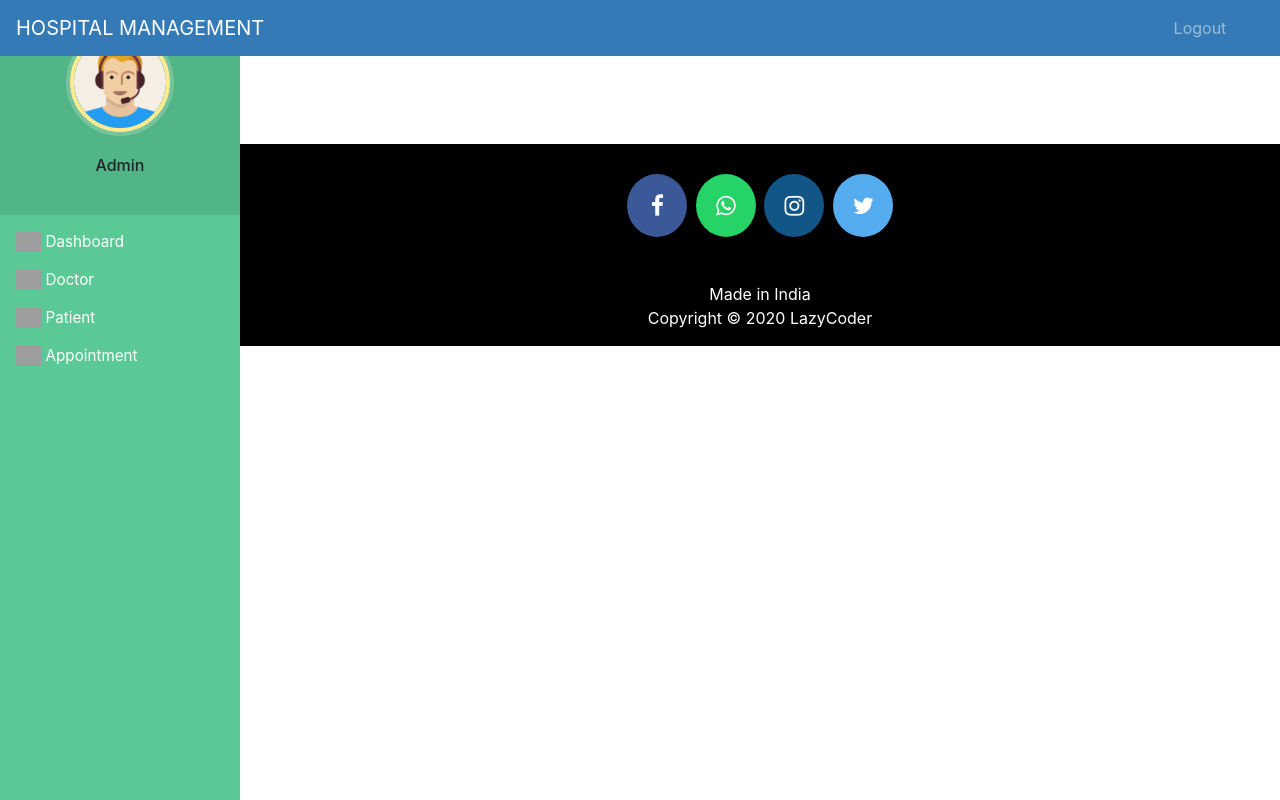
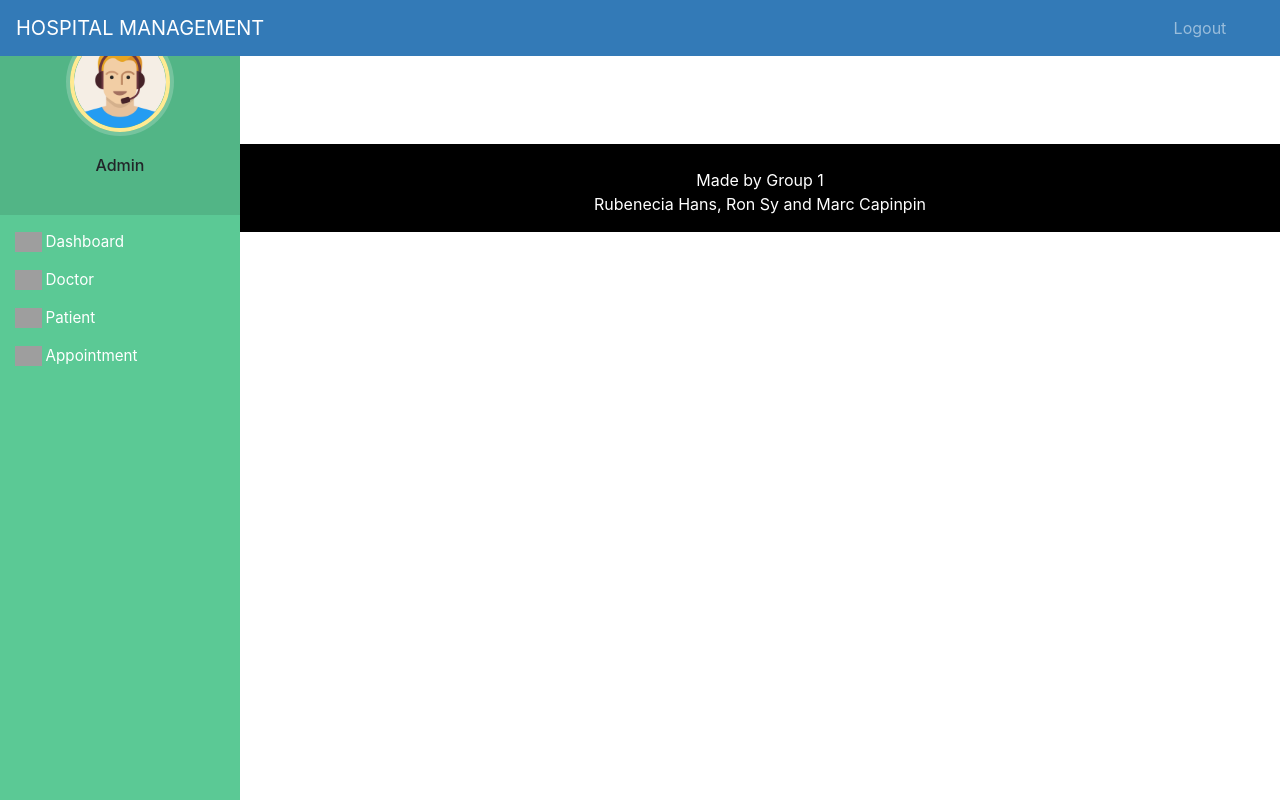
Before and after one commit to HansRubenecia/Hospital-Management-, a Django app: template templates/hospital/admin_base.html in a window 1280 px wide. Run offline with Django 3.2, Linux system fonts and the light colour scheme; the template is opened without the code that fills it, so the values that code supplies are empty; some libraries are stand-ins or nearby versions; grey boxes are pictures that could not be loaded.

Commit message:
commit changes

```diff
--- a/templates/hospital/admin_base.html
+++ b/templates/hospital/admin_base.html
@@ -325,20 +325,13 @@
 
     <br><br><br><br>
     <footer>
-      <p>
-        <a id="ftr" href="https://facebook.com/sumit.luv/" class="fa fa-facebook"></a>
-        <a id="ftr" href="https://api.whatsapp.com/send?phone=919572181024&text=Hello%20Sumit.%0d%0aHow%20are%20you%20%3f%0d%0aI%20came%20from%20your%20website.&source=&data=#" class="fa fa-whatsapp"></a>
-        <a id="ftr" href="https://instagram.com/sumit.luv" class="fa fa-instagram"></a>
-        <a id="ftr" href="https://twitter.com/sumitkumar1503" class="fa fa-twitter"></a>
-      </p>
-
       <br>
       <div class="container">
         <div class="row">
           <div class="col-md-12 col-sm-12">
             <div style="color:#ffffff;" class="wow fadeInUp footer-copyright">
-              <p>Made in India <br>
-                Copyright &copy; 2020 LazyCoder </p>
+              <p>Made by Group 1 <br>
+                Rubenecia Hans, Ron Sy and Marc Capinpin </p>
             </div>
           </div>
         </div>
@@ -346,12 +339,6 @@
     </footer>
 
   </main>
-  <!--
-  developed By : sumit kumar
-  facebook : fb.com/sumit.luv
-  youtube : youtube.com/lazycoders
-  -->
-
 </body>
 
 </html>
```
Also changed, not shown: templates/hospital/admin_approve_appointment.html (+1 -11 lines), templates/hospital/doctor_base.html (+3 -13 lines), templates/hospital/patient_base.html (+3 -13 lines).
